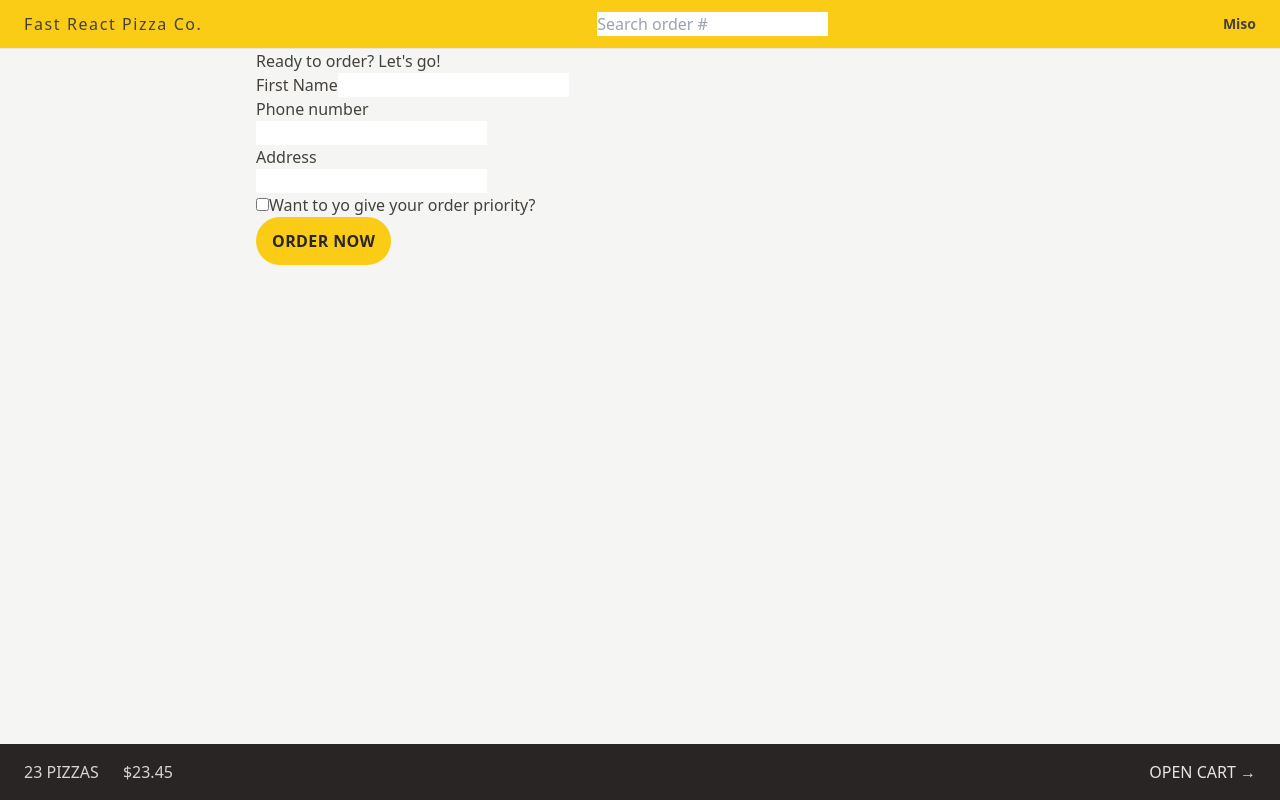
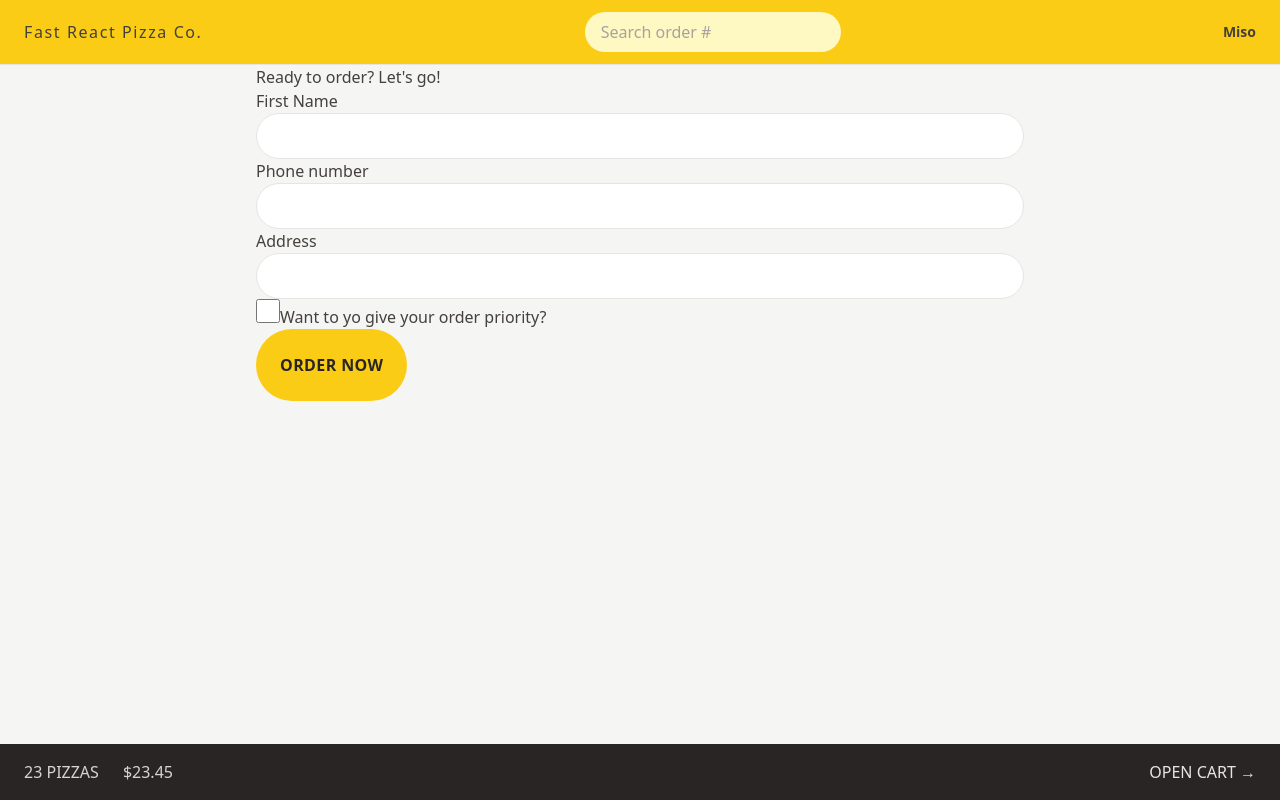
Before and after one commit to milunradonjic/react-fast-pizza, a React (Vite) app: page /order/new in a window 1280 px wide. Built offline with nearby package versions, Linux system fonts and the light colour scheme.

Commit message:
position and style loader

```diff
--- a/src/features/cart/Cart.jsx
+++ b/src/features/cart/Cart.jsx
@@ -1,4 +1,6 @@
 import { Link } from "react-router-dom";
+import LinkButton from "../../ui/LinkButton";
+import Button from "../../ui/Button";
 
 const fakeCart = [
   {
@@ -29,17 +31,12 @@
 
   return (
     <div>
-      <Link
-        to="/menu"
-        className="text-sm text-blue-500 hover:text-blue-600 hover:underline"
-      >
-        &larr; Back to menu
-      </Link>
+      <LinkButton to="/menu">&larr; Back to menu</LinkButton>
 
       <h2>Your cart, %NAME%</h2>
 
       <div>
-        <Link to="/order/new">Order pizzas</Link>
+        <Button to="/order/new">Order pizzas</Button>
         <button>Clear cart</button>
       </div>
     </div>
--- a/src/features/order/CreateOrder.jsx
+++ b/src/features/order/CreateOrder.jsx
@@ -1,6 +1,7 @@
 import { useState } from "react";
 import { Form, redirect, useActionData, useNavigation } from "react-router-dom";
 import { createOrder } from "../../services/apiRestaurant";
+import Button from "../../ui/Button";
 
 // https://uibakery.io/regex-library/phone-number
 const isValidPhone = (str) =>
@@ -46,13 +47,13 @@
       <Form method="POST">
         <div>
           <label>First Name</label>
-          <input type="text" name="customer" required />
+          <input type="text" name="customer" required className="input" />
         </div>
 
         <div>
           <label>Phone number</label>
           <div>
-            <input type="tel" name="phone" required />
+            <input type="tel" name="phone" required className="input" />
           </div>
           {formErrors?.phone && <p>{formErrors.phone}</p>}
         </div>
@@ -60,7 +61,7 @@
         <div>
           <label>Address</label>
           <div>
-            <input type="text" name="address" required />
+            <input type="text" name="address" required className="input" />
           </div>
         </div>
 
@@ -69,6 +70,7 @@
             type="checkbox"
             name="priority"
             id="priority"
+            className="h-6 w-6 accent-yellow-400 focus:outline-none focus:ring focus:ring-yellow-400 focus:ring-offset-2"
             // value={withPriority}
             // onChange={(e) => setWithPriority(e.target.checked)}
           />
@@ -77,12 +79,9 @@
 
         <div>
           <input type="hidden" name="cart" value={JSON.stringify(cart)} />
-          <button
-            disabled={isSubmitting}
-            className="inline-block rounded-full bg-yellow-400 px-4 py-3 font-semibold uppercase tracking-wide text-stone-800 transition-colors duration-300 hover:bg-yellow-300 focus:bg-yellow-300 focus:outline-none focus:ring focus:ring-yellow-300 focus:ring-offset-2 disabled:cursor-not-allowed"
-          >
+          <Button disabled={isSubmitting}>
             {isSubmitting ? "Placing order..." : "Order now"}
-          </button>
+          </Button>
         </div>
       </Form>
     </div>
--- a/src/features/order/SearchOrder.jsx
+++ b/src/features/order/SearchOrder.jsx
@@ -15,6 +15,7 @@
   return (
     <form onSubmit={handleSubmit}>
       <input
+        className="txet-sm w-28 rounded-full bg-yellow-100 px-4 py-2 transition-all duration-300 placeholder:text-stone-400 focus:outline-none focus:ring focus:ring-yellow-500 focus:ring-opacity-50 sm:w-64 sm:focus:w-72"
         placeholder="Search order #"
         value={query}
         onChange={(e) => setQuery(e.target.value)}
--- a/src/features/user/CreateUser.jsx
+++ b/src/features/user/CreateUser.jsx
@@ -1,4 +1,5 @@
 import { useState } from "react";
+import Button from "../../ui/Button";
 
 function CreateUser() {
   const [username, setUsername] = useState("");
@@ -14,7 +15,7 @@
       </p>
 
       <input
-        className="w-72"
+        className="input mb-8 w-72"
         type="text"
         placeholder="Your full name"
         value={username}
@@ -23,7 +24,7 @@
 
       {username !== "" && (
         <div>
-          <button>Start ordering</button>
+          <Button>Start ordering</Button>
         </div>
       )}
     </form>
--- a/src/index.css
+++ b/src/index.css
@@ -16,11 +16,16 @@
   height: 100dvh;
 } */
 
+@layer components {
+  .input {
+    @apply w-full rounded-full border border-stone-200 px-4 py-2 text-sm transition-all duration-300 placeholder:text-stone-400 focus:outline-none focus:ring focus:ring-yellow-400 md:px-6 md:py-3
+  }
+
   /* https://dev.to/afif/i-made-100-css-loaders-for-your-next-project-4eje */
   .loader {
     width: 45px;
     aspect-ratio: 0.75;
-  --c: no-repeat linear-gradient(#333 0 0);
+    --c: no-repeat linear-gradient(theme(colors.stone.800) 0 0);
     background: var(--c) 0% 50%, var(--c) 50% 50%, var(--c) 100% 50%;
     background-size: 20% 50%;
     animation: loading 1s infinite linear;
@@ -30,13 +35,17 @@
     20% {
       background-position: 0% 0%, 50% 50%, 100% 50%;
     }
+
     40% {
       background-position: 0% 100%, 50% 0%, 100% 50%;
     }
+
     60% {
       background-position: 0% 50%, 50% 100%, 100% 0%;
     }
+
     80% {
       background-position: 0% 50%, 50% 50%, 100% 100%;
     }
   }
+}
--- /dev/null
+++ b/src/ui/Button.jsx
@@ -0,0 +1,20 @@
+import { Link, useNavigate } from "react-router-dom";
+
+export default function Button({ children, disabled, to }) {
+  const className =
+    "inline-block rounded-full bg-yellow-400 px-4 py-3 font-semibold uppercase tracking-wide text-stone-800 transition-colors duration-300 hover:bg-yellow-300 focus:bg-yellow-300 focus:outline-none focus:ring focus:ring-yellow-300 focus:ring-offset-2 disabled:cursor-not-allowed sm:px-6 sm:py-6";
+
+  if (to) {
+    return (
+      <Link to={to} className={className}>
+        {children}
+      </Link>
+    );
+  }
+
+  return (
+    <button className={className} disabled={disabled}>
+      {children}
+    </button>
+  );
+}
--- a/src/ui/Error.jsx
+++ b/src/ui/Error.jsx
@@ -1,14 +1,14 @@
-import { useNavigate, useRouteError } from "react-router-dom";
+import { useRouteError } from "react-router-dom";
+import LinkButton from "./LinkButton";
 
 function Error() {
-  const navigate = useNavigate();
   const error = useRouteError();
 
   return (
     <div>
       <h1>Something went wrong 😢</h1>
       <p>{error.data || error.message}</p>
-      <button onClick={() => navigate(-1)}>&larr; Go back</button>
+      <LinkButton to="-1">&larr; Go back</LinkButton>
     </div>
   );
 }
--- /dev/null
+++ b/src/ui/LinkButton.jsx
@@ -0,0 +1,21 @@
+import { Link, useNavigate } from "react-router-dom";
+
+export default function LinkButton({ children, to }) {
+  const navigate = useNavigate();
+
+  const className = "text-sm text-blue-500 hover:text-blue-600 hover:underline";
+
+  if (to === -1) {
+    return (
+      <button className={className} onClick={() => navigate(-1)}>
+        {children}
+      </button>
+    );
+  }
+
+  return (
+    <Link to={to} className={className}>
+      {children}
+    </Link>
+  );
+}
--- a/src/ui/Loader.jsx
+++ b/src/ui/Loader.jsx
@@ -1,5 +1,9 @@
 import React from "react";
 
 export default function Loader() {
-  return <div className="loader"></div>;
+  return (
+    <div className="abasolute inset-0/20 back-blur-sm flex items-center justify-center bg-slate-200">
+      <div className="loader"></div>
+    </div>
+  );
 }
```
Lines whose indentation alone changed are shown as unchanged.
